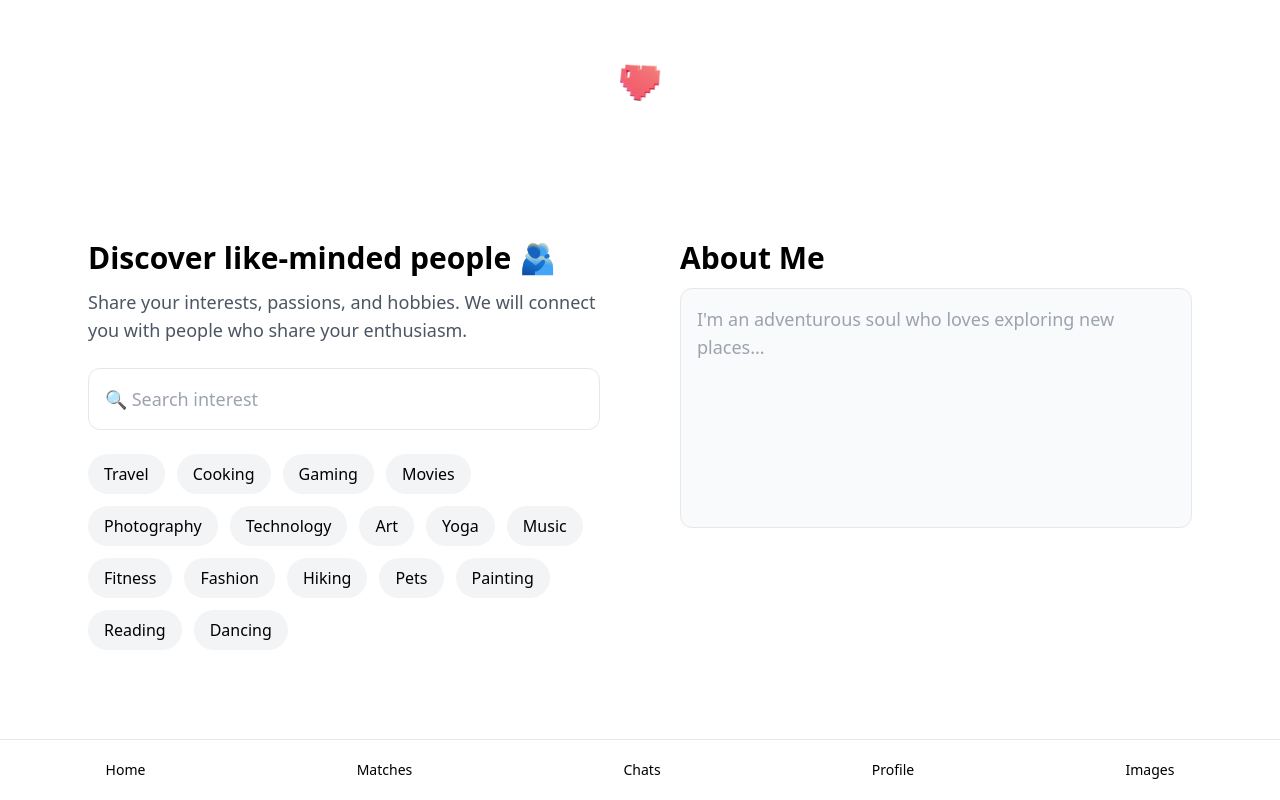
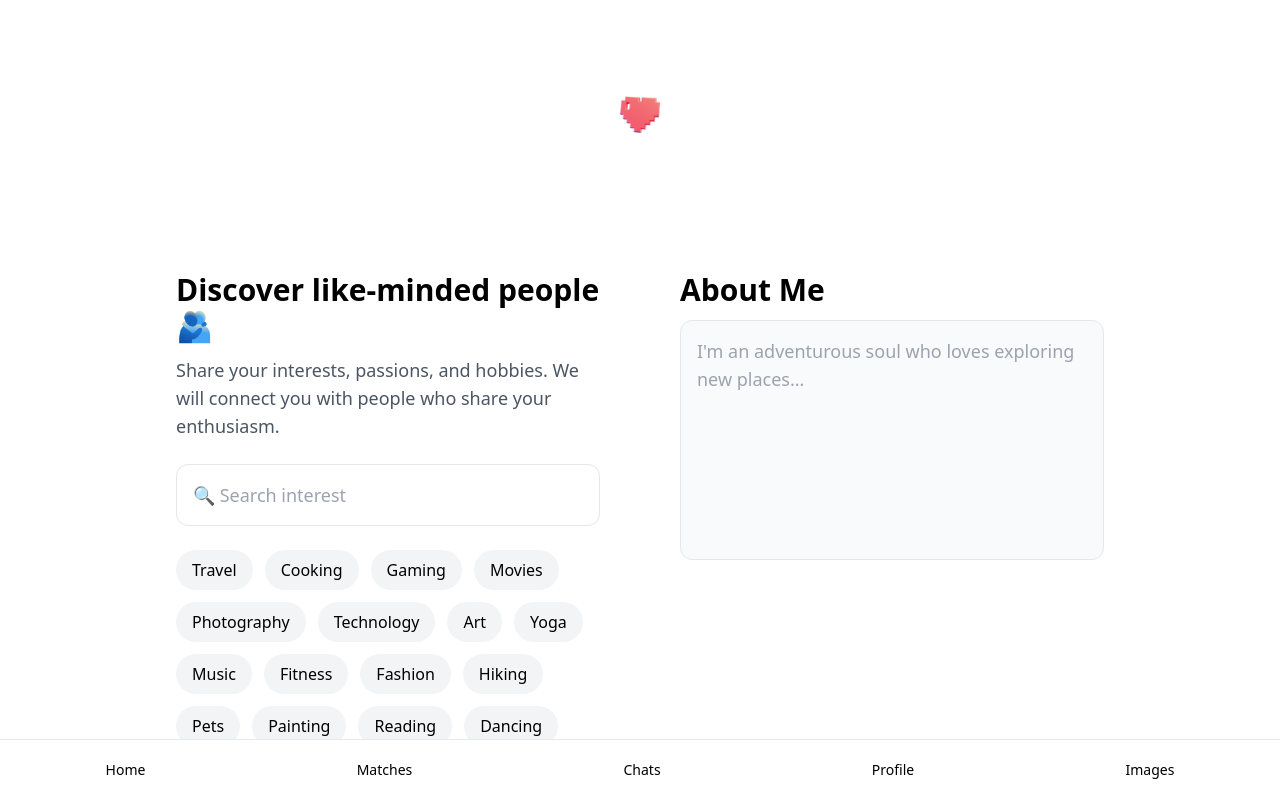
Before and after one commit to unicodeee/cada, a Next.js app: page /aboutme in a window 1280 px wide. Shown: the top 800 px of the page. Built offline with nearby package versions, Linux system fonts and the light colour scheme; no server answers.

Commit message:
fixed the continue button on the aboutme,onboarding page

```diff
--- a/app/aboutme/page.tsx
+++ b/app/aboutme/page.tsx
@@ -4,6 +4,7 @@ import React from "react";
 
 export default function AboutPage() {
     return (
+        <main className="flex flex-row justify-center items-start gap-20 px-6 py-8 w-full max-w-6xl mx-auto flex-grow">
         <div className="min-h-screen bg-white px-6 py-10">
             {/* Header */}
             <div className="flex flex-col items-center mb-10">
@@ -58,5 +59,6 @@ export default function AboutPage() {
                 </button>
             </div>
         </div>
+        </main>
     );
 }
--- a/app/onboarding/page.tsx
+++ b/app/onboarding/page.tsx
@@ -7,6 +7,7 @@ import React from "react";
 
 const Onboarding = () => {
     return (
+        <main className="flex flex-row justify-center items-start gap-20 px-6 py-8 w-full max-w-6xl mx-auto flex-grow">
         <div className="min-h-screen bg-white flex flex-col items-center justify-start p-8 overflow-y-auto">
             {/* Heart Progress */}
             <div className="mb-12 text-center">
@@ -85,6 +86,7 @@ const Onboarding = () => {
                 </button>
             </div>
         </div>
+        </main>
     );
 };
 
```
